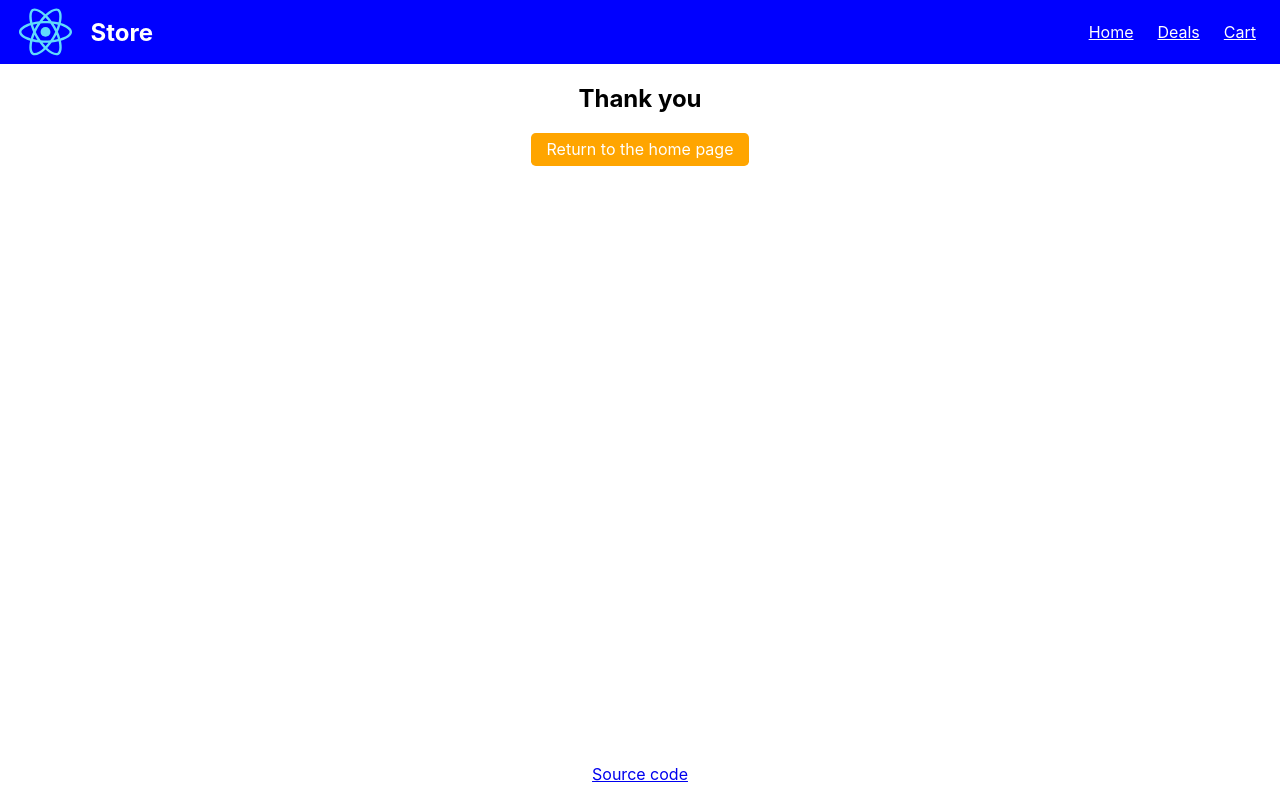
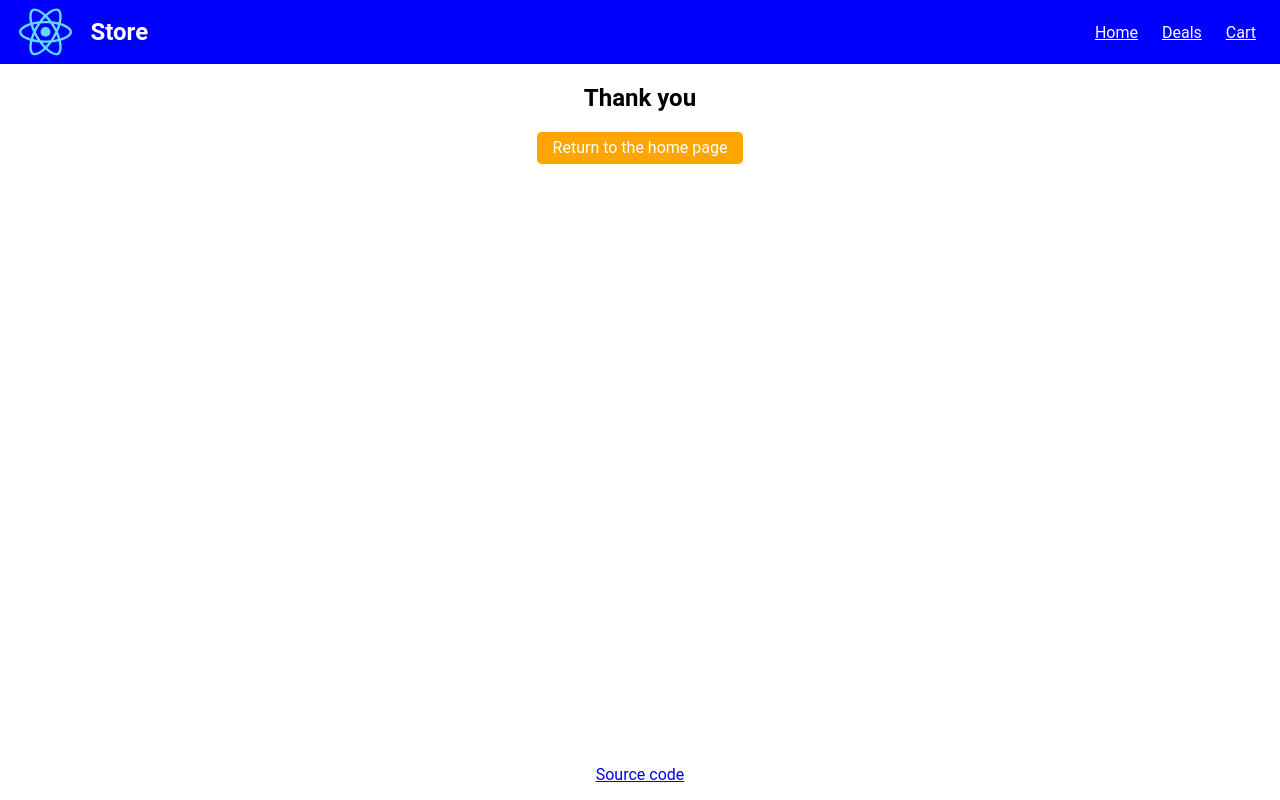
Before and after one commit to c-as/react-store, a React (Create React App) app: page /checkout in a window 1280 px wide. Built offline with nearby package versions, Linux system fonts and the light colour scheme.

Commit message:
Better font

```diff
--- a/src/index.css
+++ b/src/index.css
@@ -4,9 +4,9 @@ html {
 
 body {
   margin: 0;
-  font-family: -apple-system, BlinkMacSystemFont, "Segoe UI", "Roboto", "Oxygen",
-    "Ubuntu", "Cantarell", "Fira Sans", "Droid Sans", "Helvetica Neue",
-    sans-serif;
+  font-family: Roboto, Arial, -apple-system, BlinkMacSystemFont, "Segoe UI",
+    "Roboto", "Oxygen", "Ubuntu", "Cantarell", "Fira Sans", "Droid Sans",
+    "Helvetica Neue", sans-serif;
   -webkit-font-smoothing: antialiased;
   -moz-osx-font-smoothing: grayscale;
   min-height: 100%;
```
